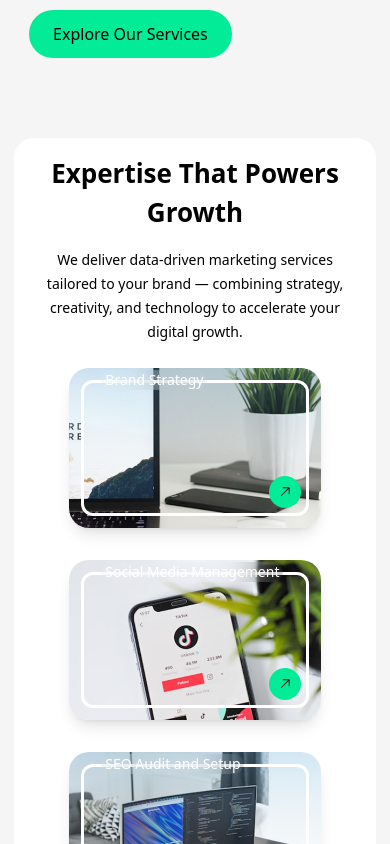
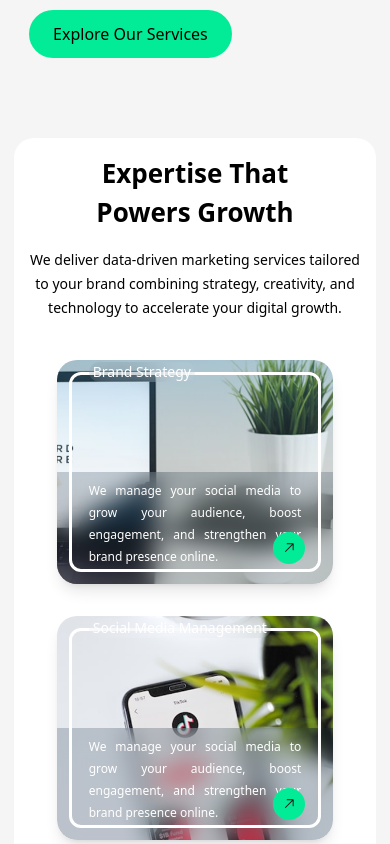
Before and after one commit to prabhathkaluarachchi/aiohweb, a React (Vite) app: page /Marketing in a window 390 px wide. Shown: the part 600-1444 px from the top of the page. Built offline with nearby package versions, Linux system fonts and the light colour scheme.

Commit message:
Modify Service section - v2

```diff
--- a/src/component/Marketing/Service.tsx
+++ b/src/component/Marketing/Service.tsx
@@ -1,11 +1,16 @@
 import { GoArrowUpRight } from "react-icons/go";
+
+// bg images
 import sc1 from "../../assets/marketing/sc1.png";
 import sc2 from "../../assets/marketing/sc2.png";
 import sc3 from "../../assets/marketing/sc3.png";
 import sc4 from "../../assets/marketing/sc4.png";
 import sc5 from "../../assets/marketing/sc5.png";
 import sc6 from "../../assets/marketing/sc6.png";
+
 import { motion } from "framer-motion";
+
+import { useNavigate } from "react-router-dom";
 
 const services = [
   {
@@ -46,23 +51,48 @@ const services = [
   },
 ];
 
+const slugify = (text: string) =>
+  text
+    .toLowerCase()
+    .replace(/\s+/g, "-")
+    .replace(/[^\w-]+/g, "");
+
 const Service: React.FC = () => {
+  const navigate = useNavigate();
+
   return (
-    <div className="w-5/6 mx-auto py-4">
+    <div className="w-11/12 md:w-5/6 mx-auto py-4">
       {/* sec heading */}
-      <div className="flex flex-col items-center">
-        <h1 className="text-[26px] md:text-3xl lg:text-5xl lg:leading-[62px] font-bold text-center">
+      <motion.div
+        initial={{ opacity: 0, y: 30 }}
+        whileInView={{ opacity: 1, y: 0 }}
+        transition={{ duration: 0.8, ease: "easeOut" }}
+        viewport={{ once: true }}
+        className="flex flex-col items-center"
+      >
+        <motion.h1
+          initial={{ opacity: 0, y: 50 }}
+          animate={{ opacity: 1, y: 0 }}
+          transition={{ duration: 0.8 }}
+          className="md:w-full w-3/4 text-[26px] md:text-3xl lg:text-5xl lg:leading-[62px] font-bold text-center"
+        >
           Expertise That Powers Growth
-        </h1>
-        <p className="md:w-5/6 lg:w-2/3 mt-4 text-sm lg:text-lg leading-6 md:leading-7 lg:leading-8 font-light text-center">
-          We deliver data-driven marketing services tailored to your brand —
+        </motion.h1>
+        <p className="md:w-5/6 lg:w-3/4 mt-4 text-sm lg:text-lg leading-6 md:leading-7 lg:leading-8 font-light text-center">
+          We deliver data-driven marketing services tailored to your brand
           combining strategy, creativity, and technology to accelerate your
           digital growth.
         </p>
-      </div>
+      </motion.div>
 
       {/* servise card sec */}
-      <div className="grid grid-cols-1 sm:grid-cols-2 lg:grid-cols-3 gap-8 md:gap-10 w-5/6 mx-auto py-6">
+      <motion.div
+        initial={{ opacity: 0, x: 20 }}
+        whileInView={{ opacity: 1, x: 0 }}
+        transition={{ duration: 0.8, delay: 0.4 }}
+        viewport={{ once: true }}
+        className="grid grid-cols-1 sm:grid-cols-2 lg:grid-cols-3 gap-8 md:gap-10 w-5/6 mx-auto py-10"
+      >
         {services.map((service, index) => (
           <div
             key={index}
@@ -72,10 +102,10 @@ const Service: React.FC = () => {
             <img
               src={service.img}
               alt={service.title}
-              className="object-cover w-full h-40 md:h-auto duration-500 group-hover:scale-105 transition "
+              className="object-cover w-full h-56 md:h-auto duration-500 group-hover:scale-105 transition"
             />
 
-            {/* Floating Label with Line */}
+            {/* Floating Label with Outline */}
             <div className="absolute top-4 left-4 right-4 items-center z-50 mx-auto">
               <span className="absolute -top-3.5 md:-top-2.5 lg:-top-3  left-4 mr-4 rounded-xl bg-white/0 backdrop-blur-lg px-1 text-slate-400 text-sm md:text-md lg:text-lg font-medium text-white">
                 {service.title}
@@ -83,29 +113,54 @@ const Service: React.FC = () => {
             </div>
             <div className="absolute inset-0 rounded-xl border-3 border-white z-40 pointer-events-none m-3 md:m-4 lg:m-4.5"></div>
 
-            <div className="absolute bottom-5 right-5 md:bottom-7 md:right-7 bg-primary text-secondary w-8 h-8 md:w-10 md:h-10 flex items-center justify-center rounded-full z-10 group-hover:scale-110 transition cursor-pointer">
-              <GoArrowUpRight className="text-base md:text-lg" />
+            {/* explore button -desktop/tab */}
+            <div className="group-hover:hidden hidden lg:block">
+              <button className="absolute bottom-5 right-5 md:bottom-7 md:right-7 bg-primary text-secondary w-8 h-8 md:w-10 md:h-10 flex items-center justify-center rounded-full z-10 group-hover:scale-110 transition cursor-pointer">
+                <GoArrowUpRight className="text-base md:text-lg" />
+              </button>
             </div>
 
             {/* hover effect */}
-            <div className="hidden group-hover:block">
+            <div className="block lg:hidden group-hover:block">
               <motion.div
                 initial={{ opacity: 0, y: 10 }}
                 whileInView={{ opacity: 1, y: 0 }}
                 transition={{ duration: 0.4, delay: 0 }}
-                className="absolute min-h-[50%] py-2 bottom-0 left-0 w-full bg-[#01213A]/20 backdrop-blur-md flex-col items-center justify-between z-30 px-8"
+                className="absolute h-[50%] py-2 bottom-0 left-0 w-full bg-[#01213A]/20 backdrop-blur-md flex-col items-center justify-between z-30 px-8"
               >
-                <p className="text-justify leading-[22px] text-sm text-white">
+                <p className="text-justify leading-[22px] text-xs lg:text-sm text-white">
                   {service.description}
                 </p>
-                <button className="w-full lg:w-fit lg:my-4 px-4 py-2 bg-primary hover:bg-primary/80 text-xs rounded-full cursor-pointer font-medium">
+
+                {/* explore button - in hover sec */}
+                <button
+                  key={index}
+                  onClick={() =>
+                    navigate(`/services/${slugify(service.title)}`, {
+                      state: service,
+                    })
+                  }
+                  className="hidden md:block w-full md:w-fit md:my-2 lg:my-4 px-4 py-2 bg-primary hover:bg-primary/80 text-xs rounded-full cursor-pointer font-medium"
+                >
                   Explore Service
+                </button>
+
+                {/* explore button - mobile */}
+                <button
+                  onClick={() =>
+                    navigate(`/services/${slugify(service.title)}`, {
+                      state: service,
+                    })
+                  }
+                  className=" md:hidden absolute bottom-5 right-7 md:bottom-7 md:right-7 bg-primary text-secondary w-8 h-8 md:w-10 md:h-10 flex items-center justify-center rounded-full z-10 group-hover:scale-110 transition cursor-pointer"
+                >
+                  <GoArrowUpRight className="text-base md:text-lg" />
                 </button>
               </motion.div>
             </div>
           </div>
         ))}
-      </div>
+      </motion.div>
     </div>
   );
 };
```
